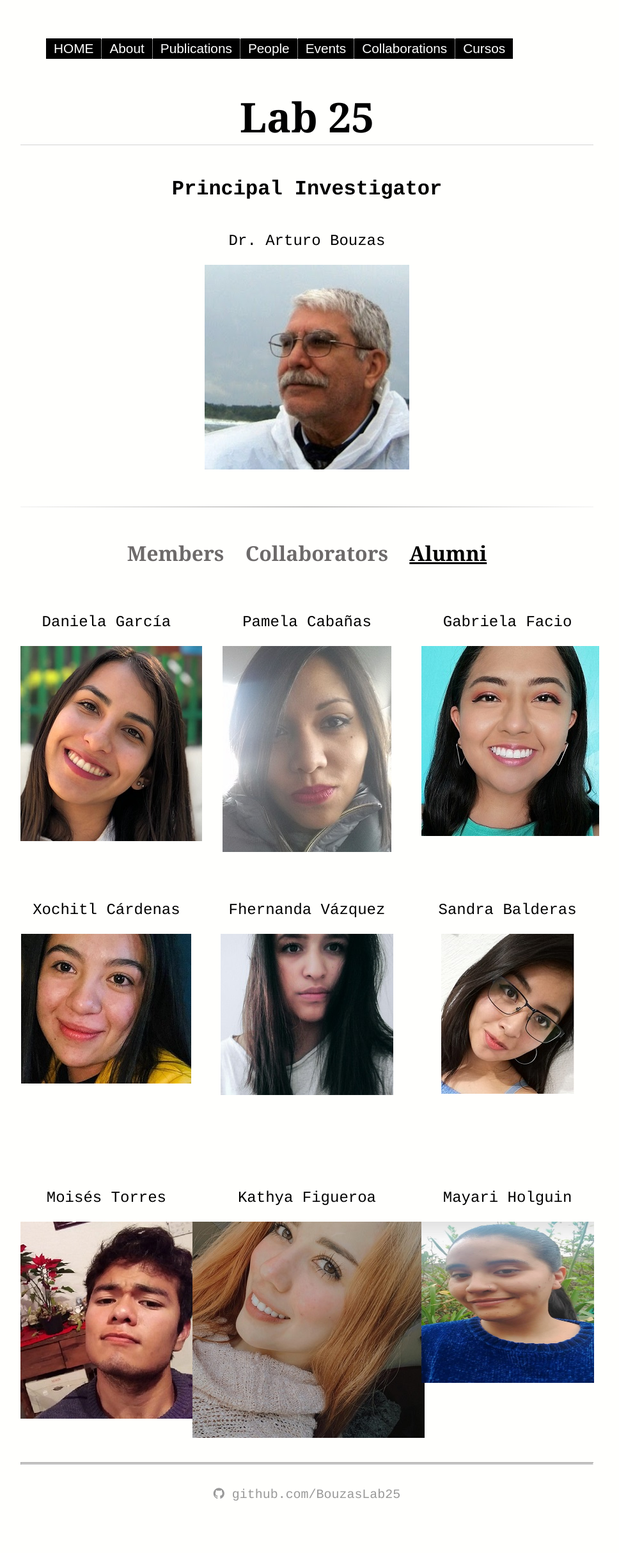
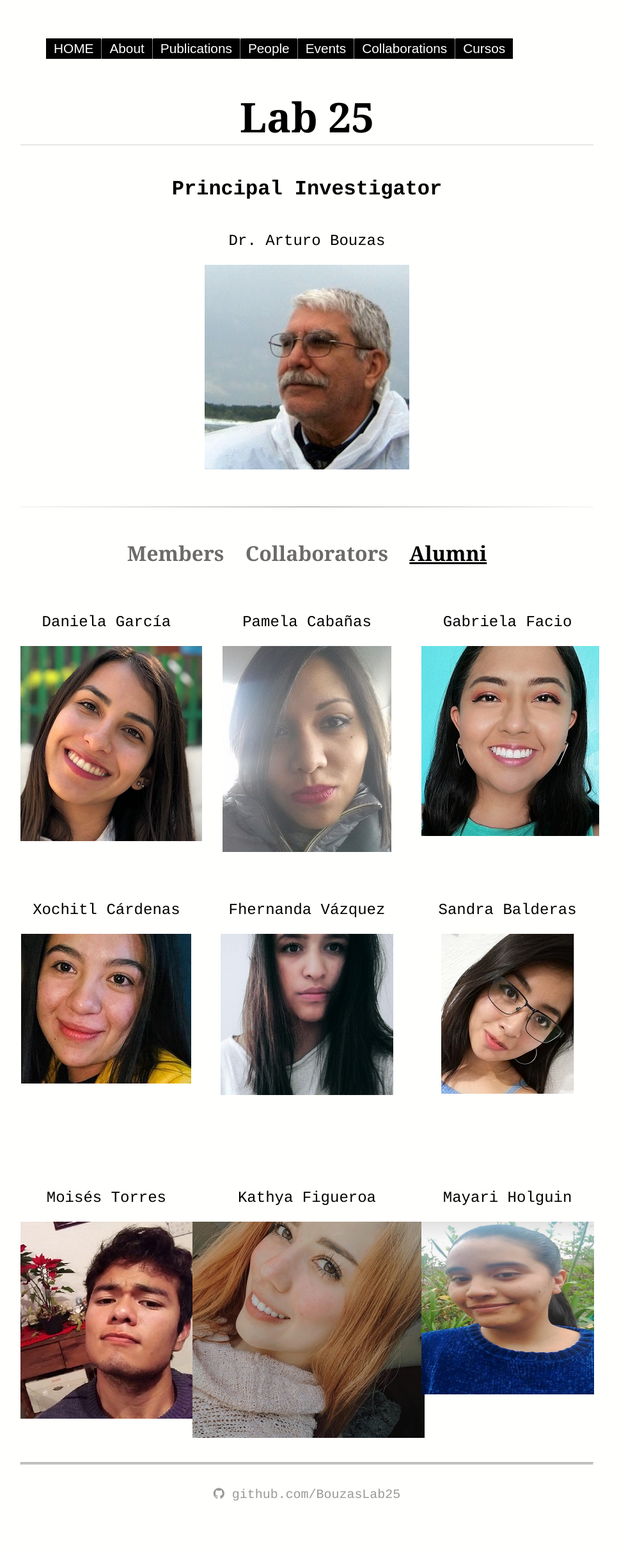
Before and after one commit to BouzasLab25/bouzaslab25.github.io, a Jekyll site: the page built from people/alumni.html, in a window 1280 px wide. Shown: the whole page at 64% size, without its empty margins (160-1128 px from the left). Built offline with Jekyll 4.4.1, drawn with Linux system fonts in a browser that asks for light colours.

Commit message:
Update alumni.html

```diff
--- a/people/alumni.html
+++ b/people/alumni.html
@@ -57,5 +57,5 @@
 
 <div class="right">
 	     <p><a class='lu' href="/people/al_Maya.html">Mayari Holguin</a></p>
-	      <a href="/people/al_Maya.html"><img class="displayed" src="/images/maya.jpg"/  width=270 height=252></a>
+	      <a href="/people/al_Maya.html"><img class="displayed" src="/images/maya.jpg"/  width=270 height=270></a>
   </div>
```
